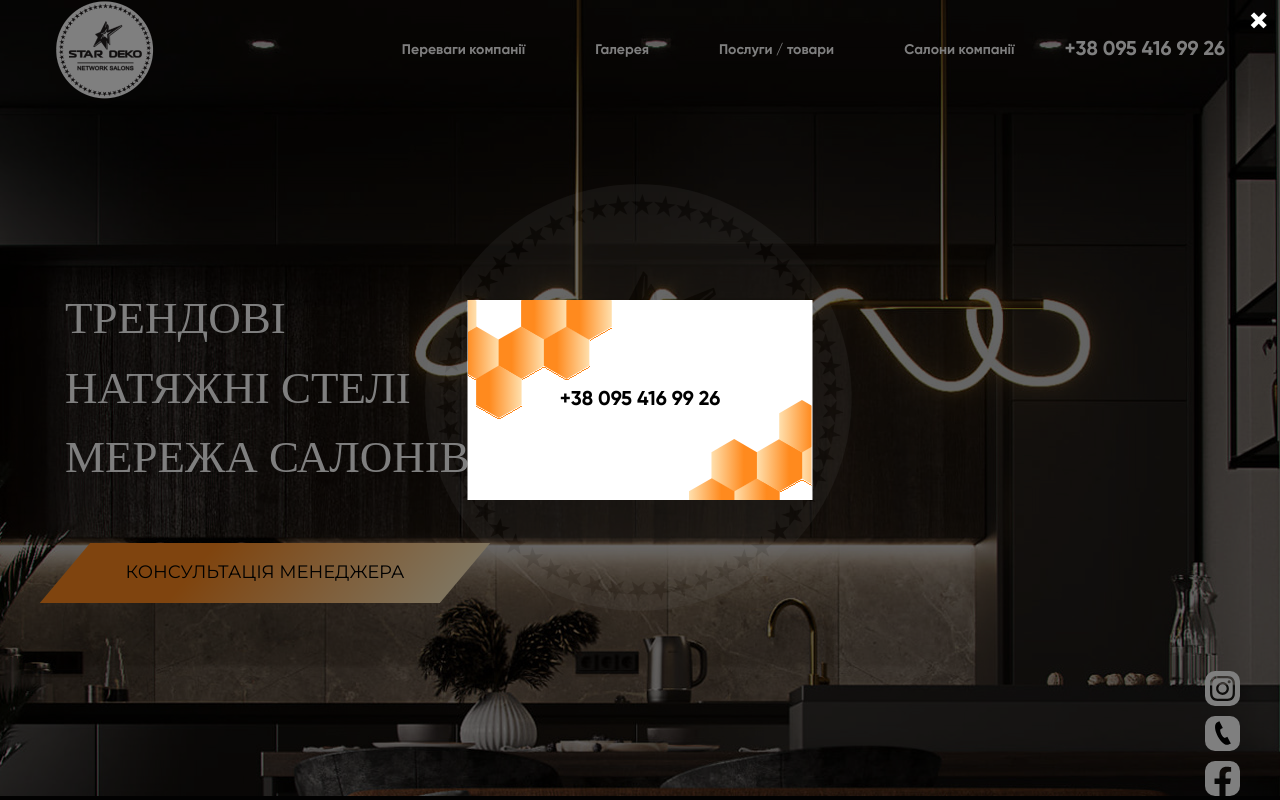
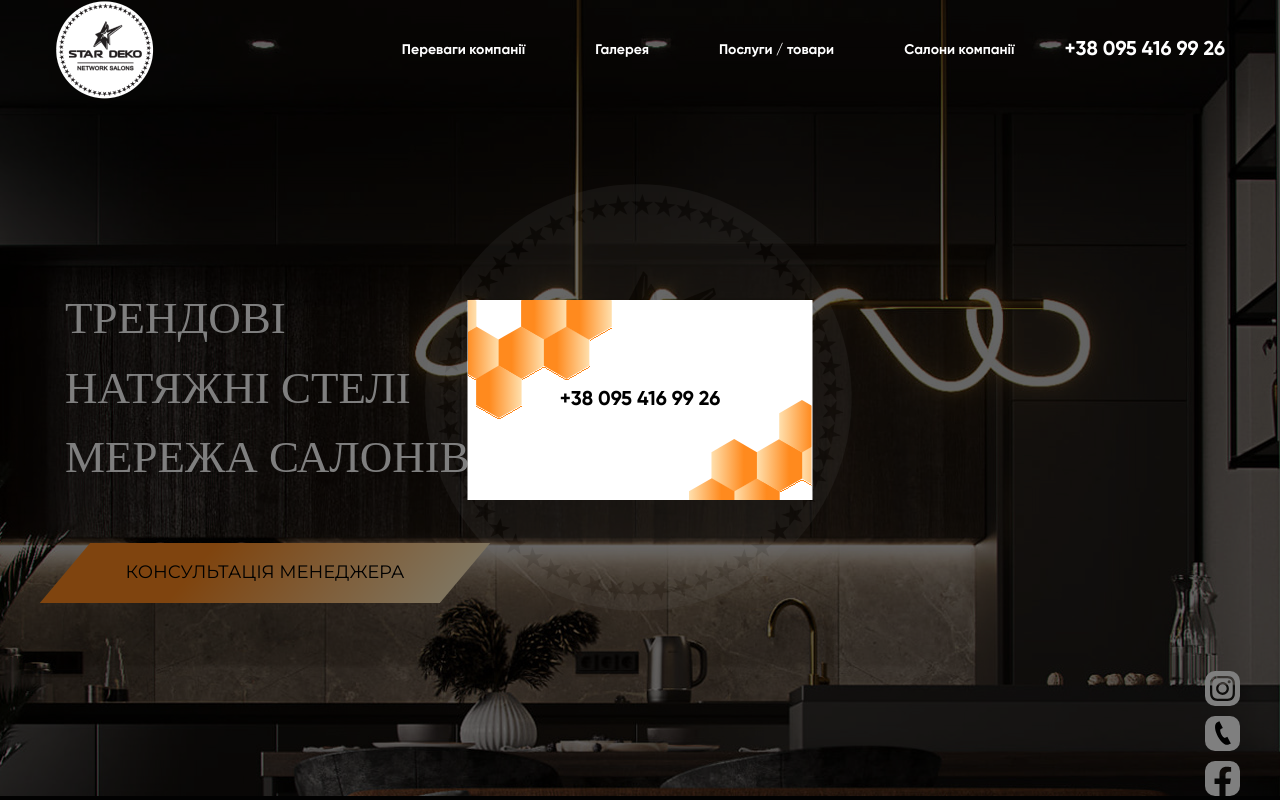
Before and after one commit to BlazerXXI/stretch-ceilings, a React (Create React App) app: page / in a window 1280 px wide. Both pictures are taken after a click on the button "КОНСУЛЬТАЦІЯ МЕНЕДЖЕРА". Built offline with nearby package versions, Linux system fonts and the light colour scheme.

Commit message:
dev hero modal window

```diff
--- a/src/components/Header/Header.js
+++ b/src/components/Header/Header.js
@@ -38,7 +38,7 @@ const Header = () => {
     <header className="header" ref={headerRef}>
       <div className="container">
         <div className="header__logo-block">
-          <Link to="./">
+          <Link to="./stretch-ceilings/">
             <img width={100} src={logo} alt={logoAlt} />
           </Link>
         </div>
--- a/src/components/Hero/Hero.js
+++ b/src/components/Hero/Hero.js
@@ -1,11 +1,11 @@
-import React, { Children } from "react";
+import React from "react";
 import { Link } from "react-router-dom";
 
 // import social icons
 import Instagram from "../../images/hero/Inst.svg";
 import Phone from "../../images/hero/Phone.svg";
 import Facebook from "../../images/hero/Facebook.svg";
-import Popup from "reactjs-popup";
+import Modal from "../Modals/Modal";
 
 // button Hero page
 
@@ -22,24 +22,6 @@ const listArr = [
 ];
 
 const Hero = () => {
-  const popup = React.useRef(null);
-  const closePopup = () => {
-    popup.current.close();
-  };
-  // console.log(popup.current);
-  // React.useEffect(() => {
-  //   const handleClickOutside = (event) => {
-  //     if (popup.current && !popup.current(event.target)) {
-  //       popup.current.setState({ isOpen: false });
-  //     }
-  //   };
-
-  //   document.addEventListener("click", handleClickOutside);
-
-  //   return () => {
-  //     document.removeEventListener("click", handleClickOutside);
-  //   };
-  // }, []);
   return (
     <section className="hero">
       <i className="hero__bg" />
@@ -51,34 +33,7 @@ const Hero = () => {
             <h3 className="hero__title-item">Мережа салонів</h3>
           </div>
           <div className="hero-title__button hero__button">
-            <Popup
-              trigger={
-                <button className="hero-button__btn">
-                  Консультація менеджера
-                </button>
-              }
-              className="hero-title__popup hero-popup"
-              closeOnDocumentClick={false}
-              closeOnEscape={true}
-              modal={true}
-              lockScroll={true}
-              onClose={closePopup}
-              ref={popup}
-            >
-              <span className="close" onClick={closePopup}>
-                &times;
-              </span>
-              <div className="popup-content">
-                <div className="hero-title__popup-content-item">
-                  <Link
-                    to="tel:0954169926"
-                    className="hero-title__popup-content-item__link hero-title__popup-content-item__link--tel"
-                  >
-                    +38 095 416 99 26
-                  </Link>
-                </div>
-              </div>
-            </Popup>
+            <Modal />
           </div>
         </div>
         <div className="hero__social-block">
--- a/src/components/Hero/hero.scss
+++ b/src/components/Hero/hero.scss
@@ -90,84 +90,7 @@
 }
 
 /* ------------------------ */
-/* Стилі для попапу */
-.close {
-  color: $white;
-  font-size: 39px;
-  position: absolute;
-  line-height: 1.8rem;
-  padding: 0.8rem;
-  cursor: pointer;
-  right: 0px;
-  top: 0px;
 
-  z-index: inherit;
-}
-
-.popup-arrow {
-  display: none;
-}
-.popup-content {
-  z-index: 99991 !important;
-}
-.hero-title__popup-content {
-  width: 100%;
-  height: 100%;
-}
-.hero-title__popup-content .popup-content {
-  position: absolute;
-  top: 50%;
-  left: 50%;
-  transform: translate(-50%, -50%);
-  background-color: white;
-  height: 200px;
-  width: 345px;
-  display: flex;
-  align-items: center;
-  justify-content: center;
-  z-index: 22;
-  a {
-    @include font-tel;
-  }
-  &::before {
-    position: absolute;
-    top: 0;
-    left: 0;
-    content: "";
-    background: url("../../images/hero/vector-sots-top.svg") 0 0 no-repeat;
-    width: 145px;
-    height: 119px;
-  }
-  &::after {
-    position: absolute;
-    bottom: 0;
-    right: 0;
-    content: "";
-    background: url("../../images/hero/vector-sots-bottom.svg") 0 0 no-repeat;
-    width: 127px;
-    height: 100px;
-  }
-  .hero-title__popup-content-item__link {
-    &:active {
-      @include link-active;
-    }
-    &:hover,
-    &:focus {
-      background: #000;
-      -webkit-background-clip: text;
-      -webkit-text-fill-color: transparent;
-    }
-  }
-}
-
-.popup-overlay {
-  position: relative;
-  background-color: rgba(0, 0, 0, 0.5);
-  z-index: 9999 !important;
-  display: flex;
-  justify-content: center;
-  align-items: center;
-}
 
 /* ------------------------ */
 .hero-title-block {
--- /dev/null
+++ b/src/components/Modals/Modal.js
@@ -0,0 +1,55 @@
+import React from "react";
+import { Link } from "react-router-dom";
+import Popup from "reactjs-popup";
+
+const Modal = () => {
+  const popup = React.useRef(null);
+  const closePopup = () => {
+    popup.current.close();
+  };
+
+  const heroPopup = document.querySelector(
+    ".hero-title__popup-content .popup-content "
+  );
+
+  if (heroPopup) {
+    document.addEventListener("click", function (event) {
+      if (!heroPopup.contains(event.target)) {
+        closePopup();
+      }
+    });
+  }
+
+  return (
+    <div>
+      <span className="close" onClick={closePopup}>
+        &times;
+      </span>
+      <Popup
+        trigger={
+          <button className="hero-button__btn">Консультація менеджера</button>
+        }
+        className="hero-title__popup hero-popup"
+        closeOnDocumentClick={true}
+        closeOnEscape={true}
+        modal={true}
+        lockScroll={true}
+        onClose={closePopup}
+        ref={popup}
+      >
+        <div className="popup-content">
+          <div className="hero-title__popup-content-item">
+            <Link
+              to="tel:0954169926"
+              className="hero-title__popup-content-item__link hero-title__popup-content-item__link--tel"
+            >
+              +38 095 416 99 26
+            </Link>
+          </div>
+        </div>
+      </Popup>
+    </div>
+  );
+};
+
+export default Modal;
--- /dev/null
+++ b/src/components/Modals/modal.scss
@@ -0,0 +1,79 @@
+@import "../../scss/variables";
+@import "../../scss/mixins.scss";
+
+// Стилі для попапу */
+
+.close {
+  color: $white;
+  font-size: 39px;
+  position: absolute;
+  line-height: 1.8rem;
+  padding: 0.8rem;
+  cursor: pointer;
+  right: 0;
+  top: 0;
+  display: none;
+}
+
+.popup-arrow {
+  display: none;
+}
+.popup-content {
+}
+.hero-title__popup-content {
+  height: 200px;
+  width: 345px;
+}
+.hero-title__popup-content .popup-content {
+  position: absolute;
+  top: 50%;
+  left: 50%;
+  transform: translate(-50%, -50%);
+  background-color: white;
+  height: 200px;
+  width: 345px;
+  display: flex;
+  align-items: center;
+  justify-content: center;
+  a {
+    @include font-tel;
+  }
+  &::before {
+    position: absolute;
+    top: 0;
+    left: 0;
+    content: "";
+    background: url("../../images/hero/vector-sots-top.svg") 0 0 no-repeat;
+    width: 145px;
+    height: 119px;
+  }
+  &::after {
+    position: absolute;
+    bottom: 0;
+    right: 0;
+    content: "";
+    background: url("../../images/hero/vector-sots-bottom.svg") 0 0 no-repeat;
+    width: 127px;
+    height: 100px;
+  }
+  .hero-title__popup-content-item__link {
+    &:active {
+      @include link-active;
+    }
+    &:hover,
+    &:focus {
+      background: #000;
+      -webkit-background-clip: text;
+      -webkit-text-fill-color: transparent;
+    }
+  }
+}
+
+.popup-overlay {
+  position: relative;
+  background-color: rgba(0, 0, 0, 0.5);
+  display: flex;
+  justify-content: center;
+  align-items: center;
+  padding: 0 15px;
+}
--- a/src/scss/index.scss
+++ b/src/scss/index.scss
@@ -1,6 +1,7 @@
 @import url("./zeroing.scss");
 @import url("../components/Header/header.scss");
 @import url("../components/Hero/hero.scss");
+@import url("../components/Modals/modal.scss");
 @import "./variables";
 @import "./mixins";
 @import url("https://fonts.googleapis.com/css2?family=Montserrat&display=swap");
```
